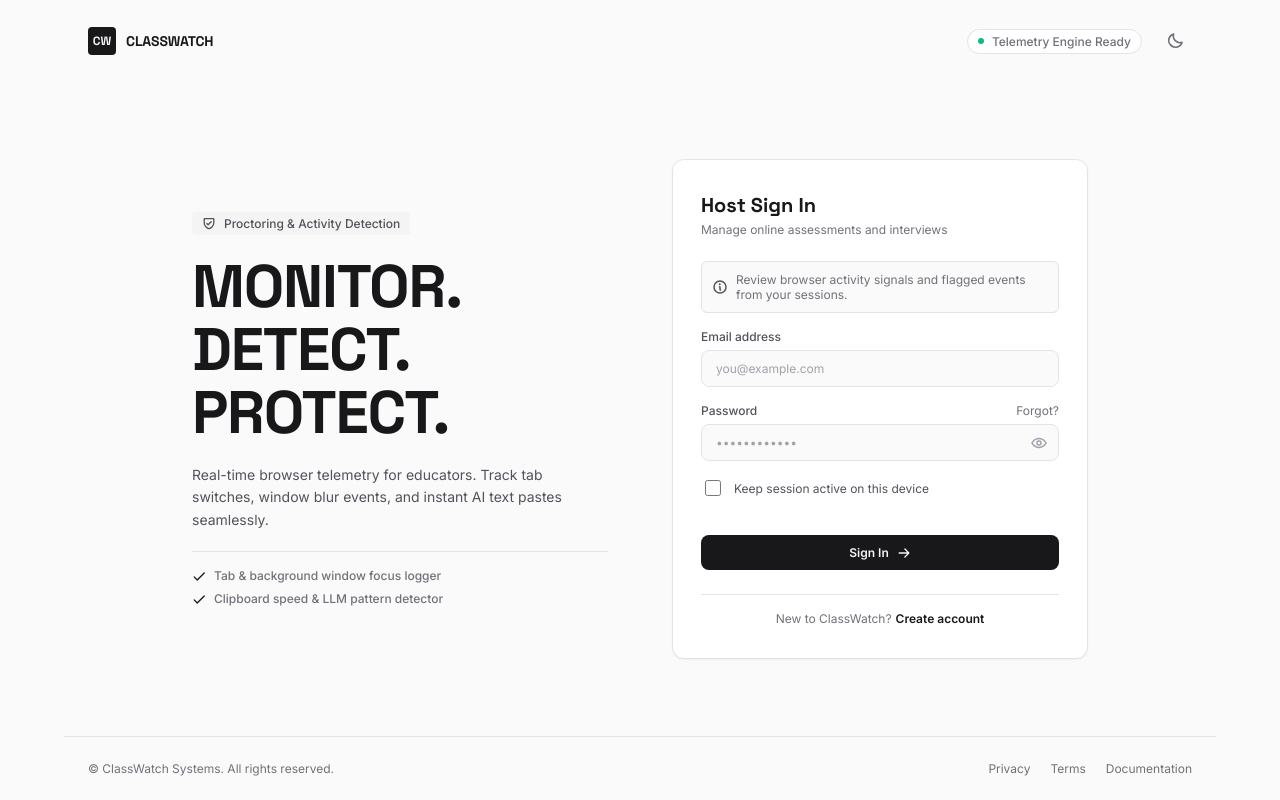
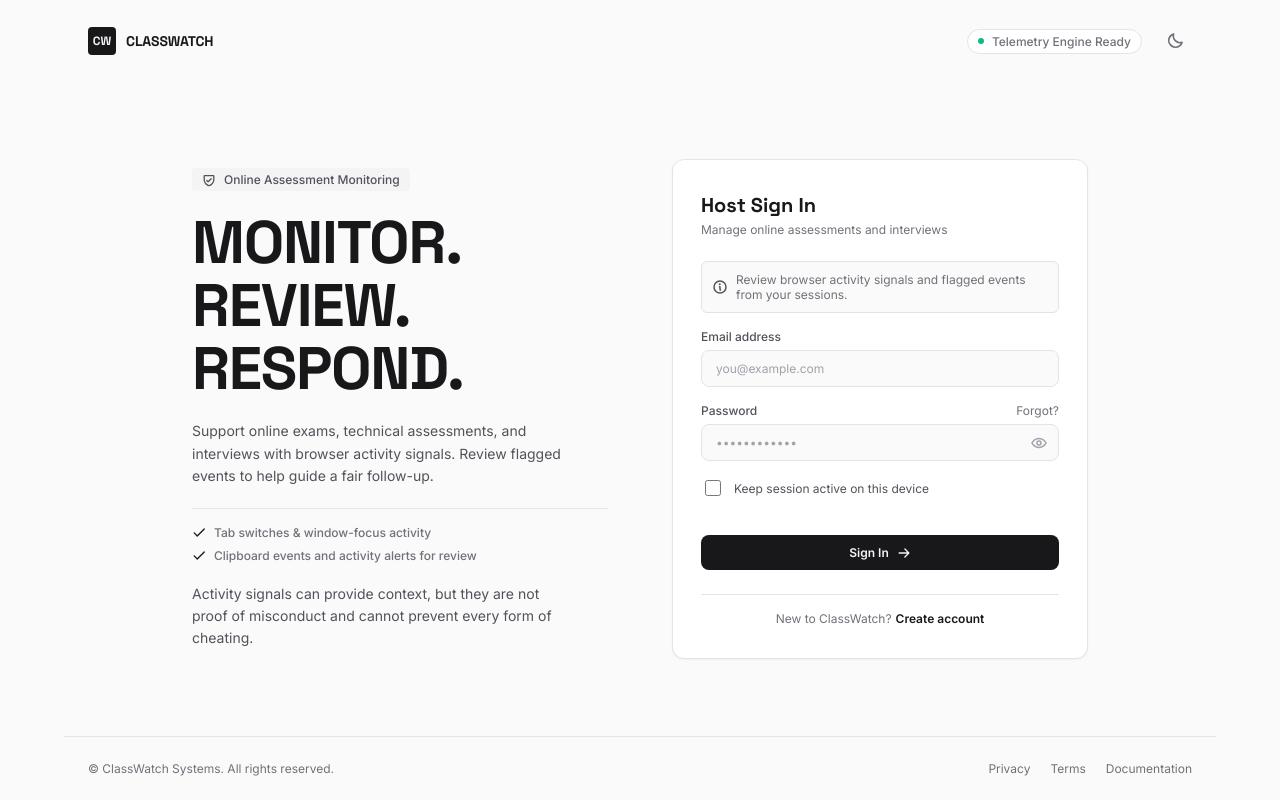
Before and after one commit to jamesCarl1204/Class_Watch, a React (Vite) app: page /login in a window 1280 px wide. Built offline with nearby package versions, Linux system fonts and the light colour scheme; no server answers.

Commit message:
Refresh authentication branding for assessments and interviews

```diff
--- a/src/layouts/AuthLayout.jsx
+++ b/src/layouts/AuthLayout.jsx
@@ -14,32 +14,36 @@ export default function AuthLayout() {
           <section className={styles.hero}>
             <div className={styles.badge}>
               <ShieldCheck weight="bold" size={14} />
-              <span>Proctoring &amp; Activity Detection</span>
+              <span>Online Assessment Monitoring</span>
             </div>
 
             <h1 className={styles.title}>
               MONITOR.
               <br />
-              DETECT.
+              REVIEW.
               <br />
-              PROTECT.
+              RESPOND.
             </h1>
 
             <p className={styles.desc}>
-              Real-time browser telemetry for educators. Track tab switches, window blur events, and
-              instant AI text pastes seamlessly.
+              Support online exams, technical assessments, and interviews with browser activity
+              signals. Review flagged events to help guide a fair follow-up.
             </p>
 
             <ul className={styles.checklist}>
               <li>
                 <Check weight="bold" size={14} />
-                <span>Tab &amp; background window focus logger</span>
+                <span>Tab switches &amp; window-focus activity</span>
               </li>
               <li>
                 <Check weight="bold" size={14} />
-                <span>Clipboard speed &amp; LLM pattern detector</span>
+                <span>Clipboard events and activity alerts for review</span>
               </li>
             </ul>
+            <p className={styles.desc}>
+              Activity signals can provide context, but they are not proof of misconduct and cannot
+              prevent every form of cheating.
+            </p>
           </section>
 
           <section>
```
